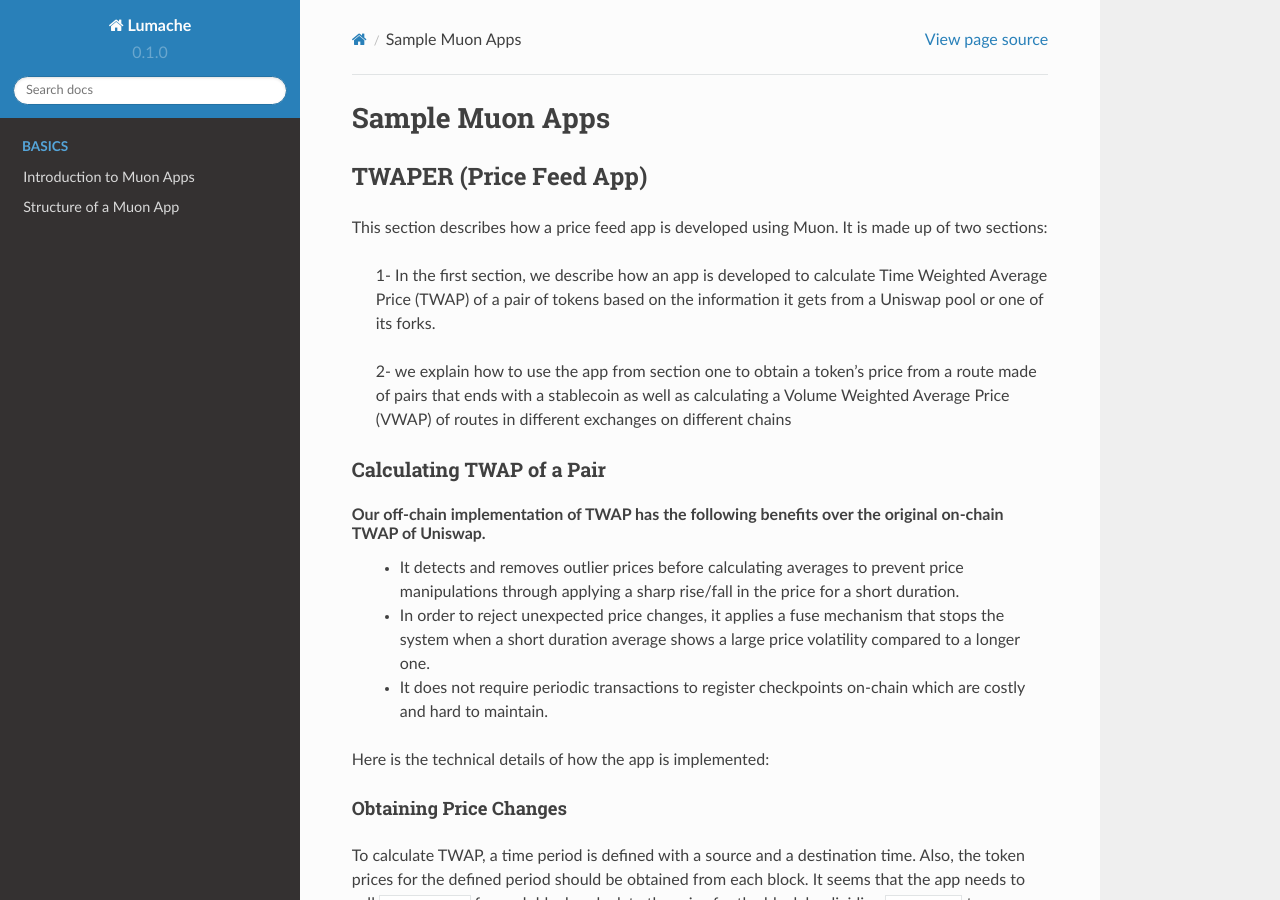
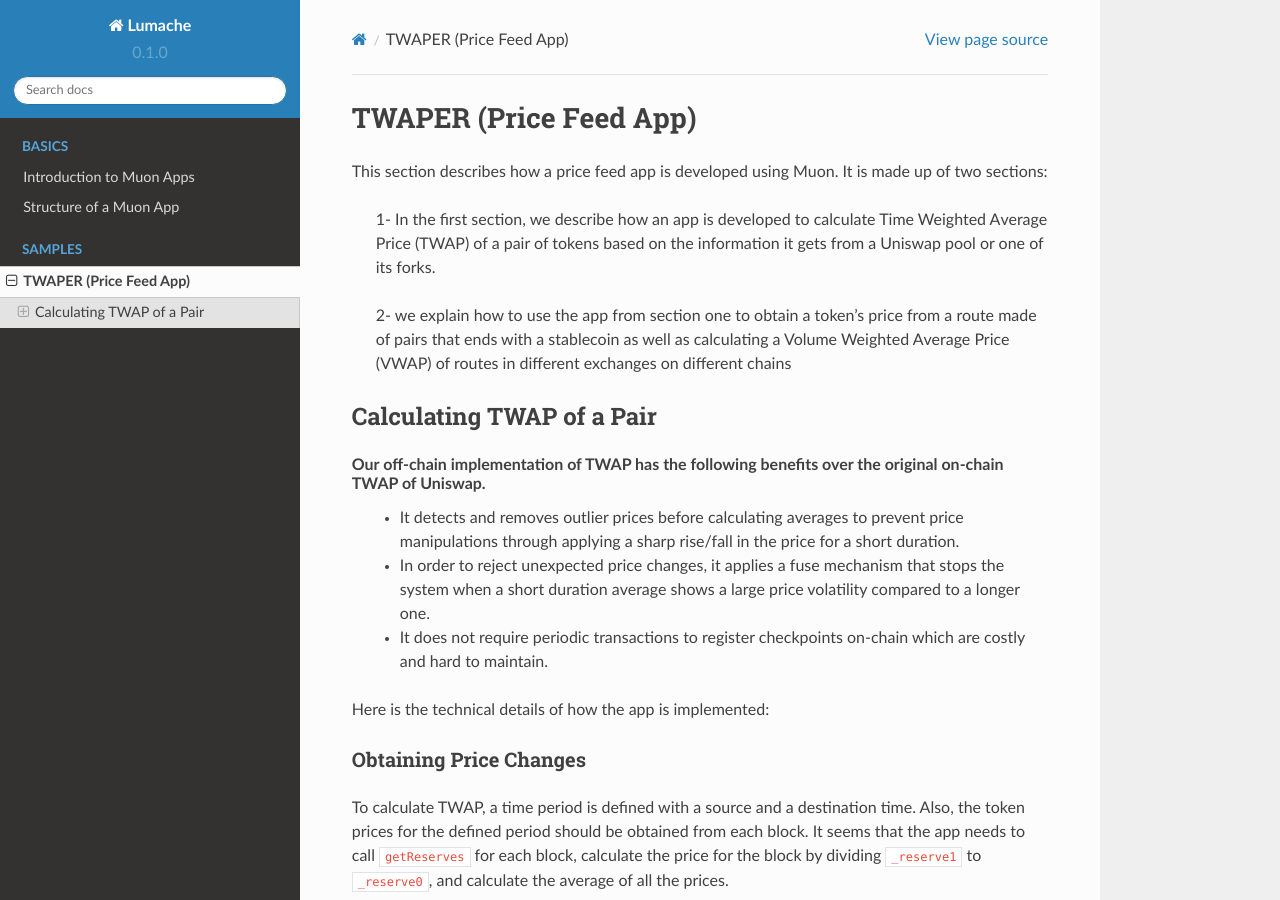
Before and after one commit to abramsymons/rtd-muon, a Sphinx documentation site: the page built from docs/source/twaper.rst, in a window 1280 px wide and 900 px high. Built offline with Sphinx 7.4.7 and the Read the Docs theme 2.0.0, drawn with Linux system fonts in a browser that asks for light colours; pages that are not in the unit, such as notebooks, are missing from menus.

Commit message:
Update and rename sampleapps.rst to twaper.rst

```diff
--- a/docs/source/sampleapps.rst
+++ b/docs/source/twaper.rst
@@ -1,7 +1,3 @@
-#######################
-Sample Muon Apps
-#######################
-
 ***********************
 TWAPER (Price Feed App)
 ***********************
```
